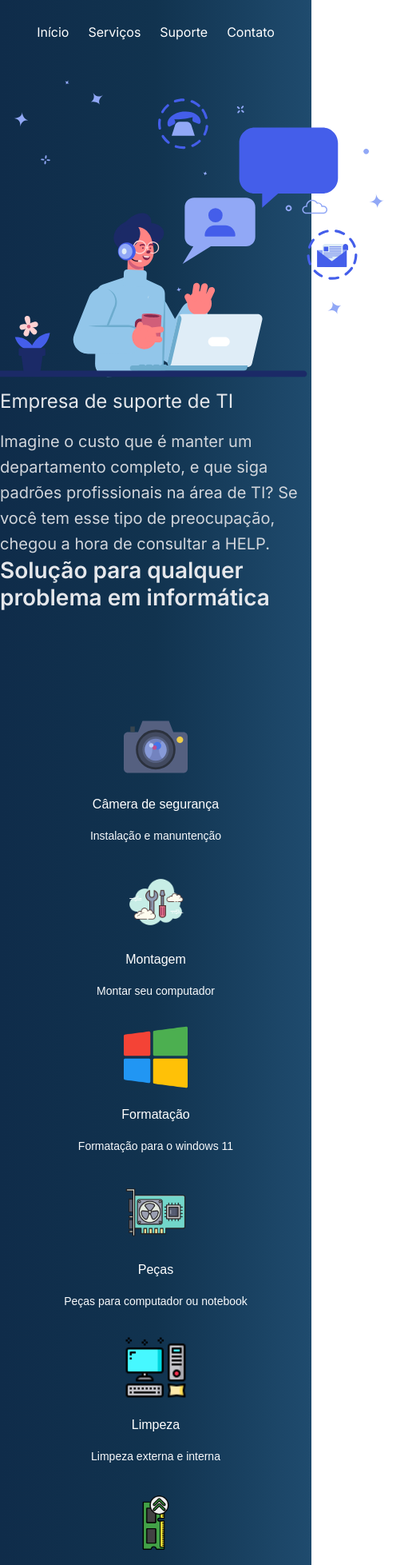
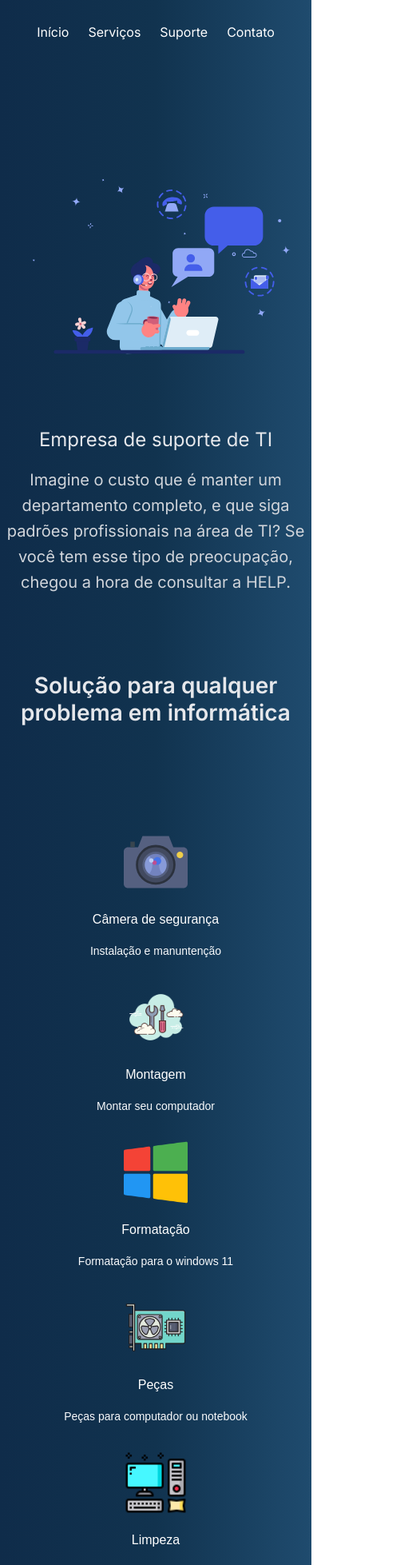
Before and after one commit to ThaisPerez/SiteSuporte, a React (Create React App) app: page / in a window 390 px wide. Shown: the top 1957 px of the page at 80% size, 526 px wide, since content can reach past the window. Built offline with nearby package versions, Linux system fonts and the light colour scheme.

Commit message:
alteracao no css

```diff
--- a/src/components/CardsSuporte/styles.css
+++ b/src/components/CardsSuporte/styles.css
@@ -26,3 +26,9 @@
   color: #2563EB;
   font-size: 14px;
 }
+@media only screen and (max-width: 900px) {
+  .CardSuporte{
+    display: flex;
+    width: 100% !important;
+  }
+}
--- a/src/components/Footer/styles.css
+++ b/src/components/Footer/styles.css
@@ -33,3 +33,11 @@ align-items: center;
    padding: 10px;
    justify-content: center;
 }
+@media only screen and (max-width: 900px) {
+.Footer {
+    flex-direction: column;
+}
+.FooterInfo{
+    width: 100%;
+}
+}
--- a/src/index.css
+++ b/src/index.css
@@ -128,22 +128,51 @@ flex-direction: column;
     width: 100%;
 
 }
-@media only screen and (max-width: 900px) {
+@media only screen and (max-width: 1000px) {
+    .Container-Global {
+      width: 100%;
+    }
+
+    .ContentInfo {
+      text-align: center;
+    }
     .Content {
       height: auto;
       flex-direction: column;
+      padding: 4rem 0;
     }
 
     .Container {
       height: auto;
       flex-direction: column;
+      text-align: center;
+      padding: 4rem 0;
+    }
+
+    .Container-Cards {
+      width: 100%;
+    }
+
+    .Container-suporte .Content-suporte {
+      width: 100% !important;
+      height: 100%;
+      padding: 2rem 0;
+      display: flex;
+      align-items: center;
+      justify-content: center;
+      flex-direction: column;
+      text-align: center;
+    }
+
+    .Container-suporte {
+      height: 100%;
     }
 
     .Container-suporte .Container-card-suporte {
       flex-direction: column;
     }
 
-    .Container-suporte .Content-suporte {
-        width: 100% !important;
+    .Content img {
+      width: 100%;
     }
   }
```
Lines whose indentation alone changed are shown as unchanged.
